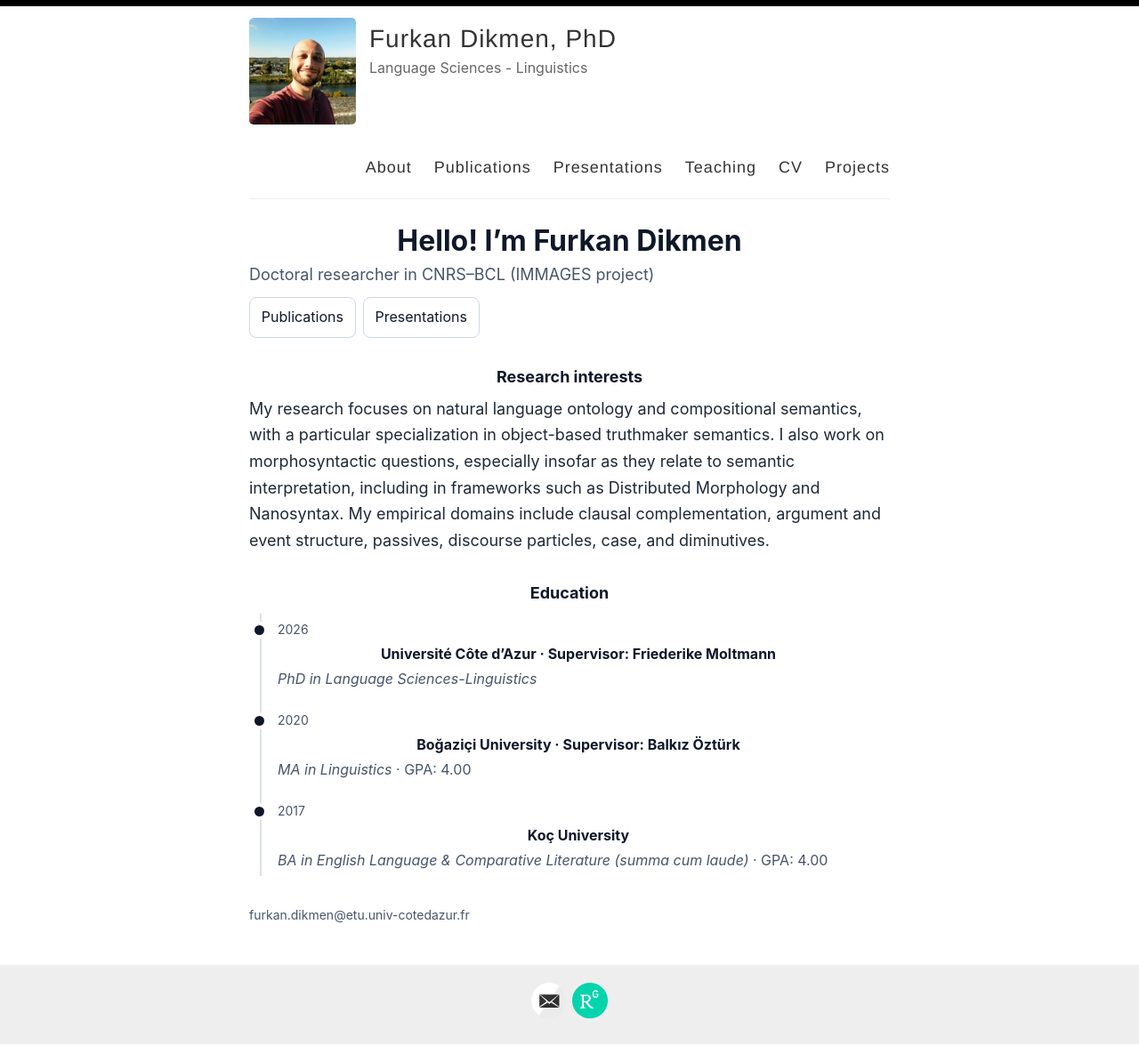
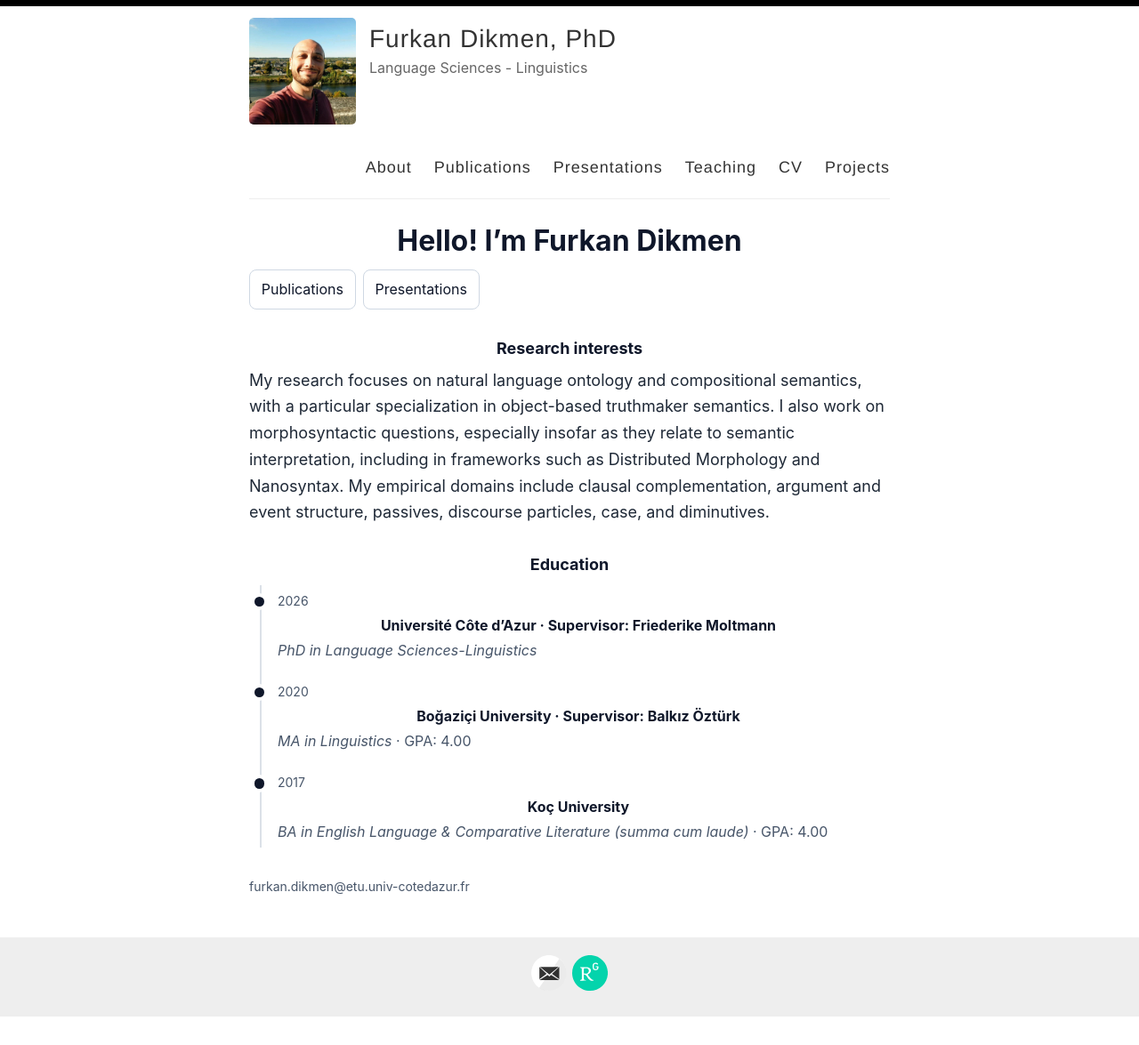
Before and after one commit to furkandikmen/furkandikmen.github.io, a Jekyll site: the page built from index.html, in a window 1280 px wide. Shown: the whole page at 89% size. Built offline with Jekyll 4.4.1, drawn with Linux system fonts in a browser that asks for light colours; the list of posts is cut into pages by our own code; after the commit the page ends 1143 px from its top, so only the background shows below that.

Commit message:
Remove subtitle from homepage hero section
Removed subtitle about doctoral research.

```diff
--- a/index.html
+++ b/index.html
@@ -163,8 +163,6 @@ layout: default
 <div class="homepage">
   <section class="hero">
     <h1>Hello! I’m Furkan Dikmen</h1>
-    <p class="subtitle">
-    Doctoral researcher in CNRS–BCL (IMMAGES project)
     </p>
 
     <div class="actions">
```
